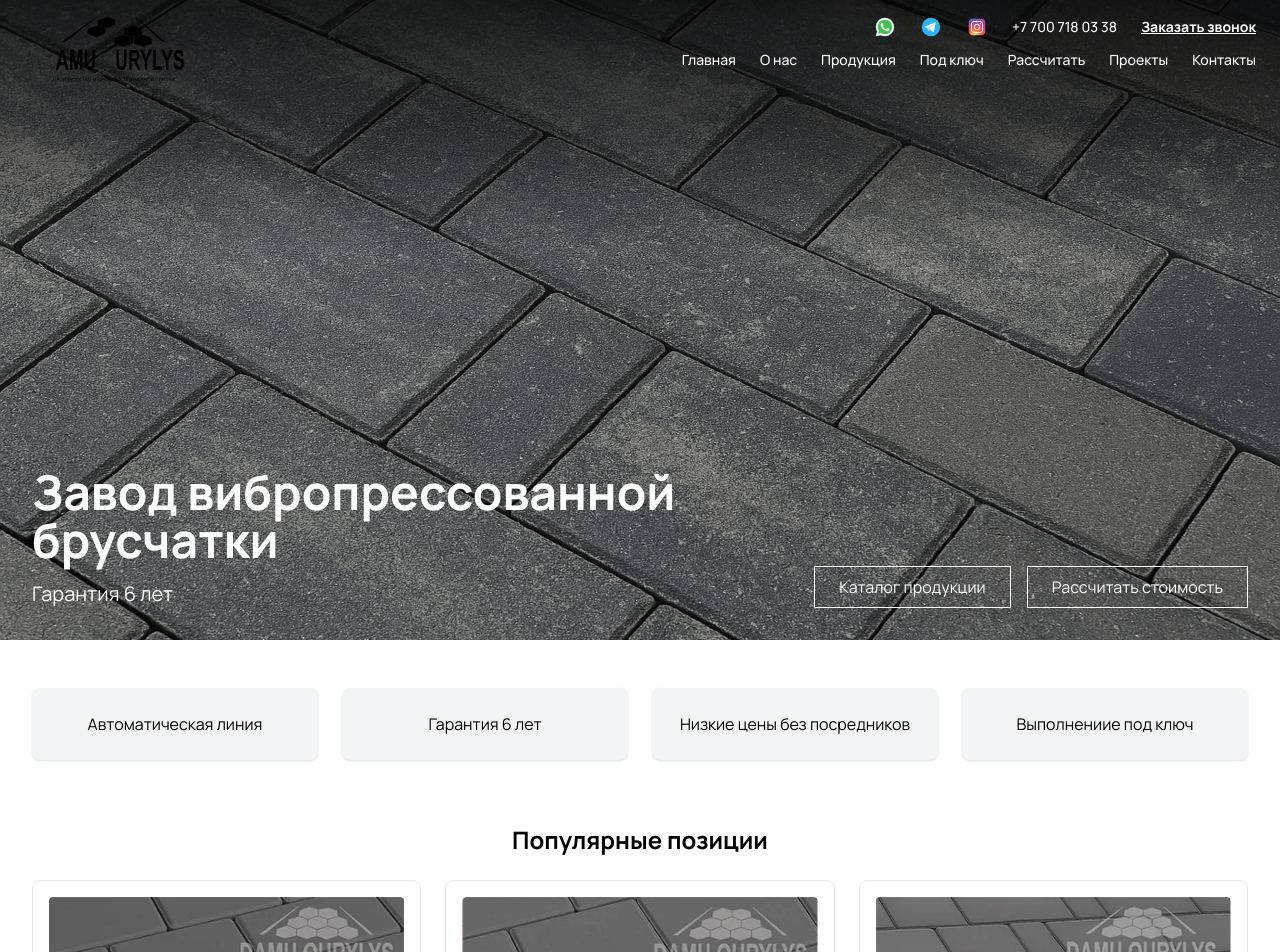
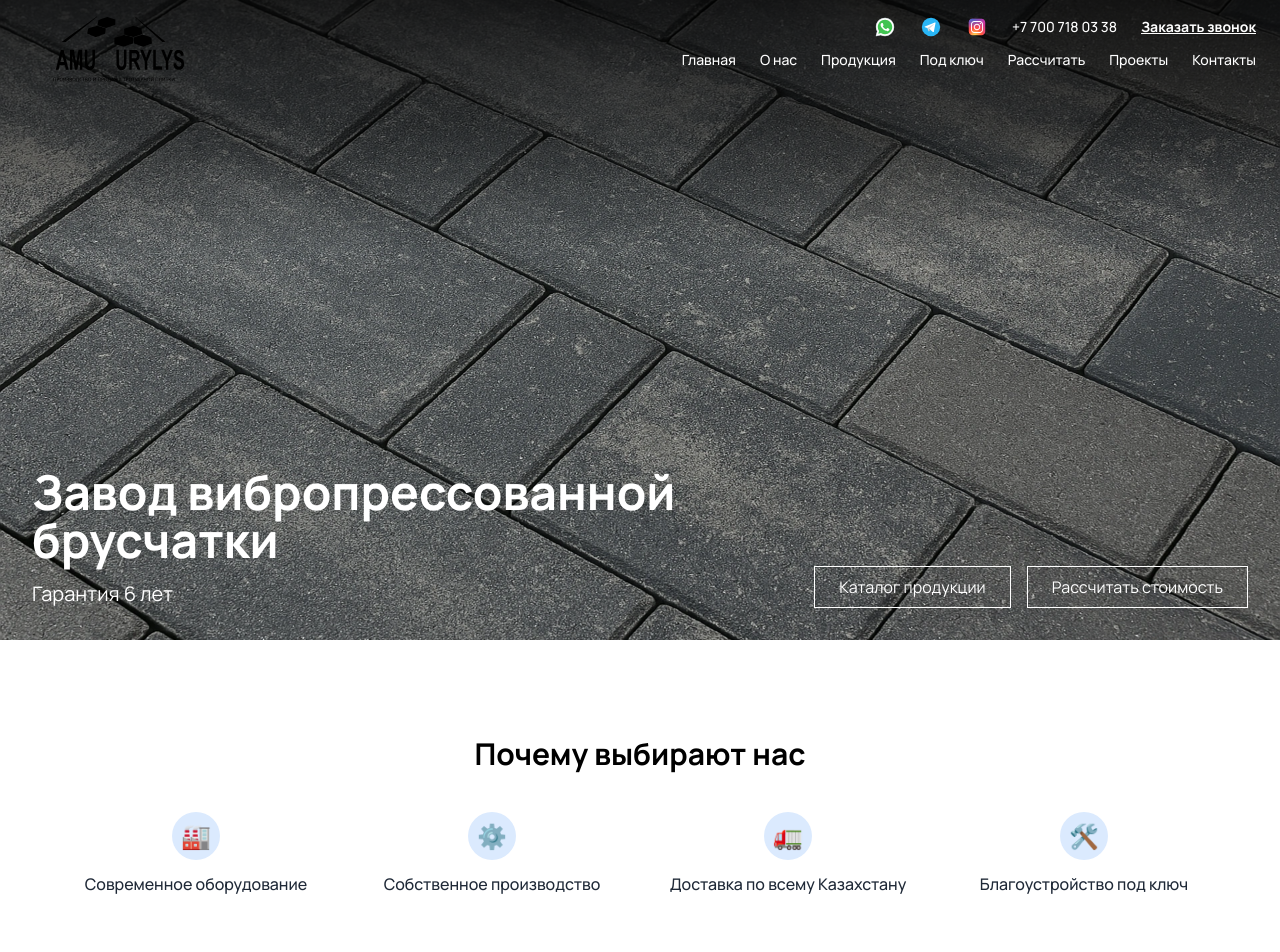
Before and after one commit to DamuQurylys/Damuzavod, a Next.js app: page / in a window 1280 px wide. Shown: the top 952 px of the page. Built offline with nearby package versions, Linux system fonts and the light colour scheme.

Commit message:
Заменил блок Преимущества

```diff
--- a/src/pages/index.tsx
+++ b/src/pages/index.tsx
@@ -27,18 +27,42 @@ export default function Home() {
         <p className="text-lg sm:text-xl">Гарантия 6 лет</p>
       </Hero>
 
-
-
       <main className="px-4 sm:px-6 md:px-8 py-12 space-y-16">
         {/* Преимущества */}
-        <section className="grid grid-cols-1 sm:grid-cols-2 md:grid-cols-4 gap-6 text-center text-sm sm:text-base">
-          {["Автоматическая линия", "Гарантия 6 лет", "Низкие цены без посредников", "Выполнениие под ключ"].map((item, i) => (
-            <div key={i} className="bg-gray-100 p-6 rounded-lg shadow">
-              {item}
+        <section className="py-12 bg-white">
+          <div className="max-w-7xl mx-auto px-4 sm:px-6 lg:px-8">
+            <h2 className="text-2xl sm:text-3xl font-bold text-center mb-10">Почему выбирают нас</h2>
+            <div className="grid grid-cols-1 sm:grid-cols-2 md:grid-cols-4 gap-8 text-center text-gray-800">
+              <div className="flex flex-col items-center space-y-3">
+                <div className="w-12 h-12 flex items-center justify-center rounded-full bg-blue-100">
+                  <span className="text-2xl">🏭</span>
+                </div>
+                <p className="font-medium">Современное оборудование</p>
+              </div>
+
+              <div className="flex flex-col items-center space-y-3">
+                <div className="w-12 h-12 flex items-center justify-center rounded-full bg-blue-100">
+                  <span className="text-2xl">⚙️</span>
+                </div>
+                <p className="font-medium">Собственное производство</p>
+              </div>
+
+              <div className="flex flex-col items-center space-y-3">
+                <div className="w-12 h-12 flex items-center justify-center rounded-full bg-blue-100">
+                  <span className="text-2xl">🚛</span>
+                </div>
+                <p className="font-medium">Доставка по всему Казахстану</p>
+              </div>
+
+              <div className="flex flex-col items-center space-y-3">
+                <div className="w-12 h-12 flex items-center justify-center rounded-full bg-blue-100">
+                  <span className="text-2xl">🛠️</span>
+                </div>
+                <p className="font-medium">Благоустройство под ключ</p>
+              </div>
             </div>
-          ))}
+          </div>
         </section>
-
         {/* Популярные позиции */}
         <section id="catalog" className="space-y-6">
           <h2 className="text-2xl font-bold text-center">Популярные позиции</h2>
```
